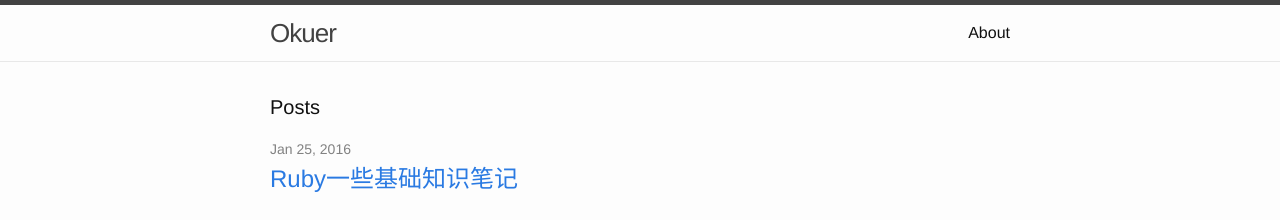
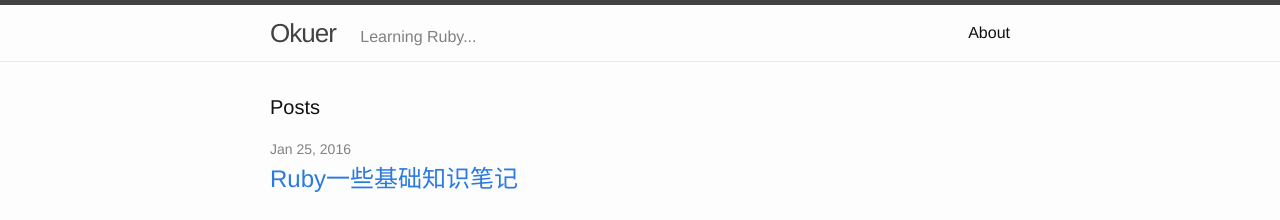
Before and after one commit to xxlv/okuer, a Jekyll site: the page built from index.html, in a window 1280 px wide. Shown: the top 220 px of the page. Built offline with Jekyll 4.4.1, drawn with Linux system fonts in a browser that asks for light colours.

Commit message:
fix layout

```diff
--- a/_includes/header.html
+++ b/_includes/header.html
@@ -3,6 +3,8 @@
   <div class="wrapper">
 
     <a class="site-title" href="{{ site.baseurl }}/">{{ site.title }}</a>
+    <span class="site-label">Learning Ruby... </span>
+
 
     <nav class="site-nav">
       <a href="#" class="menu-icon">
--- a/_sass/_layout.scss
+++ b/_sass/_layout.scss
@@ -16,12 +16,16 @@
     line-height: 56px;
     letter-spacing: -1px;
     margin-bottom: 0;
-    float: left;
 
     &,
     &:visited {
         color: $grey-color-dark;
     }
+}
+.site-label{
+    color:gray;
+    height: 30px;
+    margin-left: 20px;
 }
 
 .site-nav {
```
